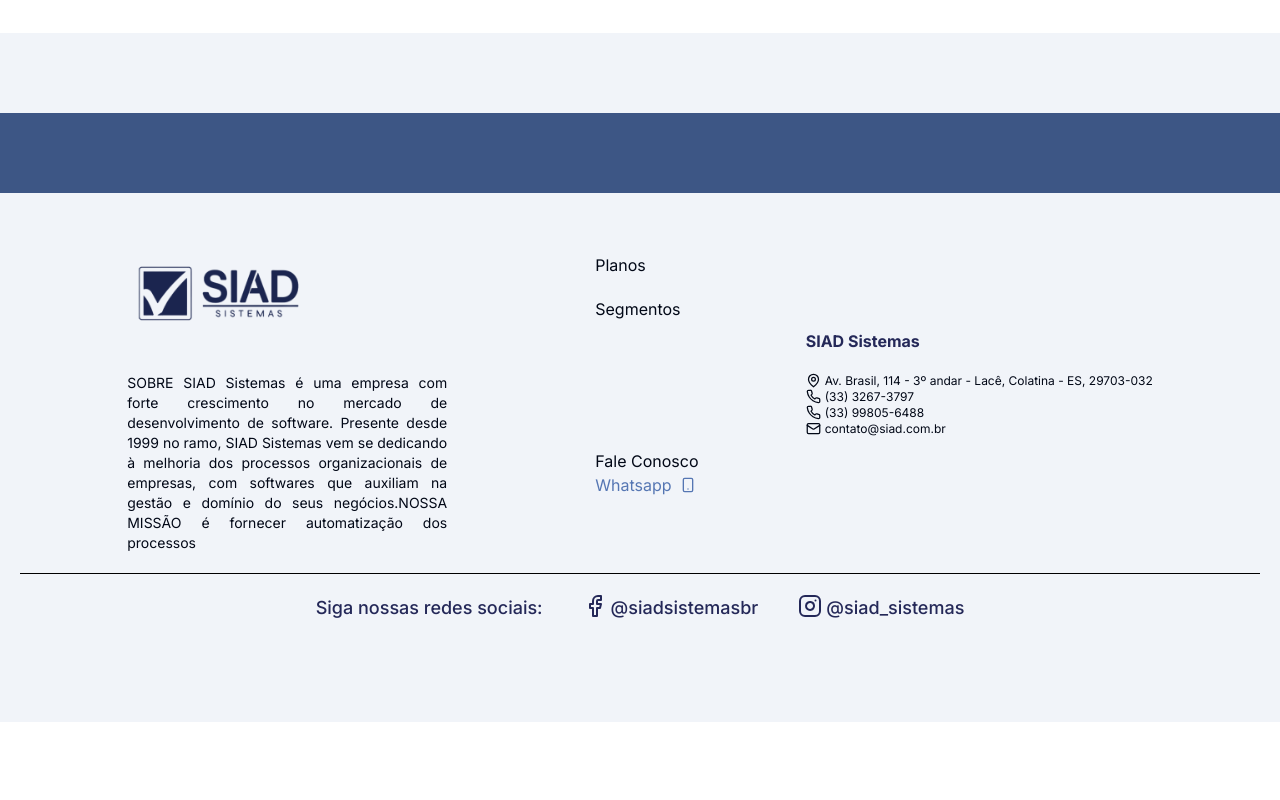
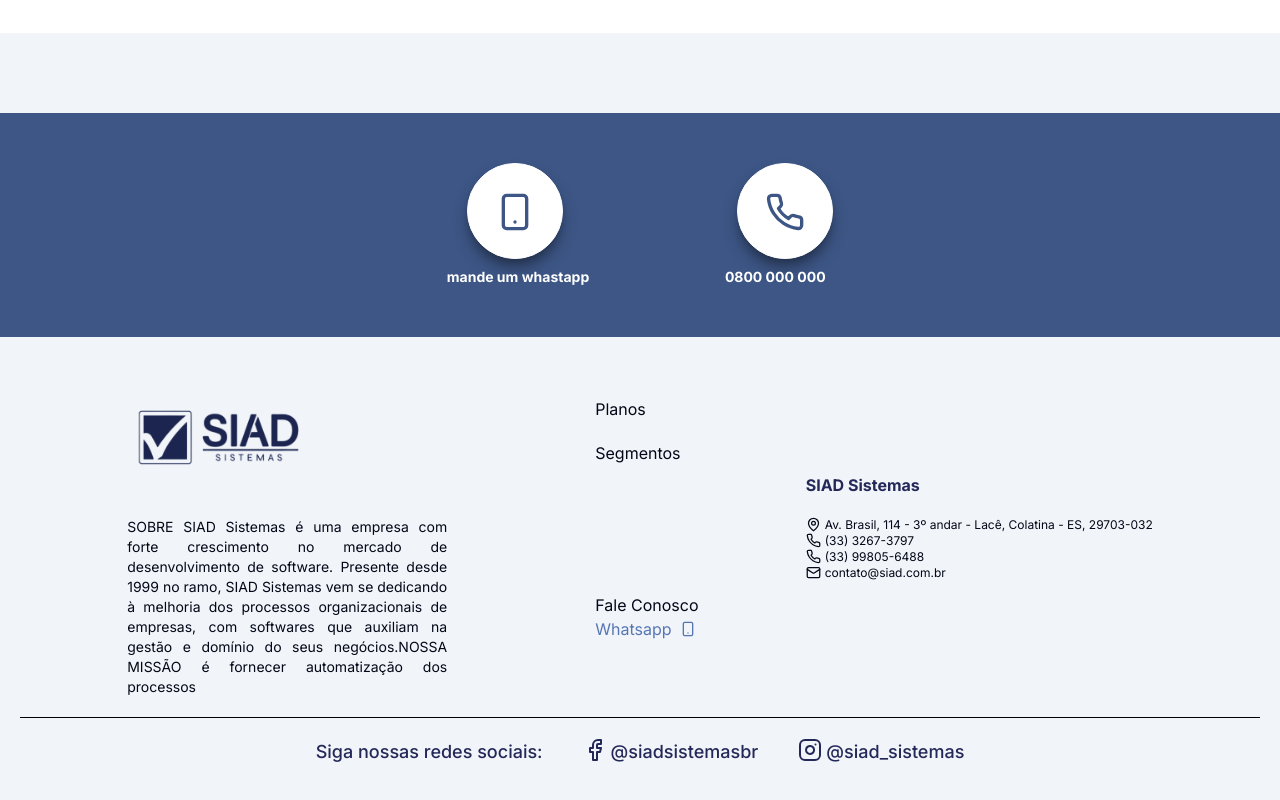
Before and after one commit to EvaldoFerreiraMoreira/site-siad, a Next.js app: page /planos in a window 1280 px wide. Shown: the part 2048-2848 px from the top of the page. Before the commit the page ends 2770 px from the top, so only its background shows below. Built offline with nearby package versions, Linux system fonts and the light colour scheme.

Commit message:
feat: banner contato web planos

```diff
--- a/src/app/planos/components/BannerContato.tsx
+++ b/src/app/planos/components/BannerContato.tsx
@@ -2,6 +2,7 @@
 
 import React, { useState, useEffect } from "react";
 import BannerContatoMobile from "./componentsMobile/BannerContatoMobile";
+import BannerContatoWeb from "./componentsWeb/BannerContatoWeb";
 
 
 
@@ -22,7 +23,7 @@ const TextCenter = () => {
     };
   }, []);
 
-  return isMobile ? <BannerContatoMobile /> : " ";
+  return isMobile ? <BannerContatoMobile /> : <BannerContatoWeb/>;
 };
 
 export default TextCenter;
--- /dev/null
+++ b/src/app/planos/components/componentsWeb/BannerContatoWeb.tsx
@@ -0,0 +1,37 @@
+import { Button } from "@/components/ui/button";
+import { Instagram, Phone, Smartphone } from "lucide-react";
+import Link from "next/link";
+
+const BannerContatoWeb = () => {
+    return (
+        <div className="flex  items-center justify-center text-center gap-32 h-36 mx-64  w-[80%] ">
+            <div >
+
+            <div className=" text-center ml-5  border  border-white bg-white w-24 h-24 rounded-full shadow-lg shadow-[#23314C] gap-2">
+                <Link href="https://">
+                    <p className="flex gap-1 justify-center mt-7 mb-10 ">
+                        <Smartphone size={40} style={{ color: "#3D5685" }} />
+                    </p>
+                </Link>
+            </div>
+            <h1 className="text-center  mt-2 font-bold  text-[#FFFFFF] text-sm" >mande um whastapp</h1>
+
+            </div>
+            <div >
+
+            <div className=" text-center ml-5  border  border-white bg-white w-24 h-24 rounded-full shadow-lg shadow-[#23314C] gap-2">
+                <Link href="https://">
+                    <p className="flex gap-1 justify-center mt-7 mb-10 ">
+                    <Phone size={40} style={{ color: "#3D5685" }} />
+                    </p>
+                </Link>
+            </div>
+            <h1 className="text-center items-center mt-2 font-bold   text-[#FFFFFF] text-sm" >0800 000 000</h1>
+
+            </div>
+
+        </div>
+    );
+}
+
+export default BannerContatoWeb;
```
